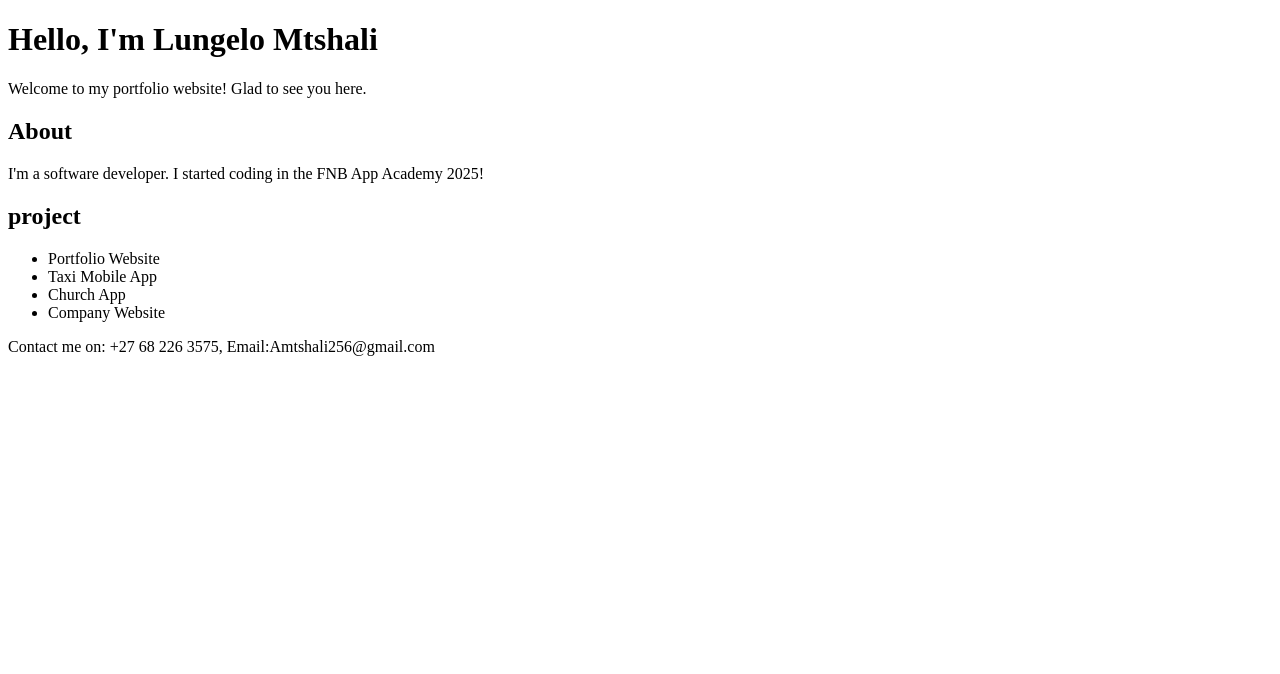
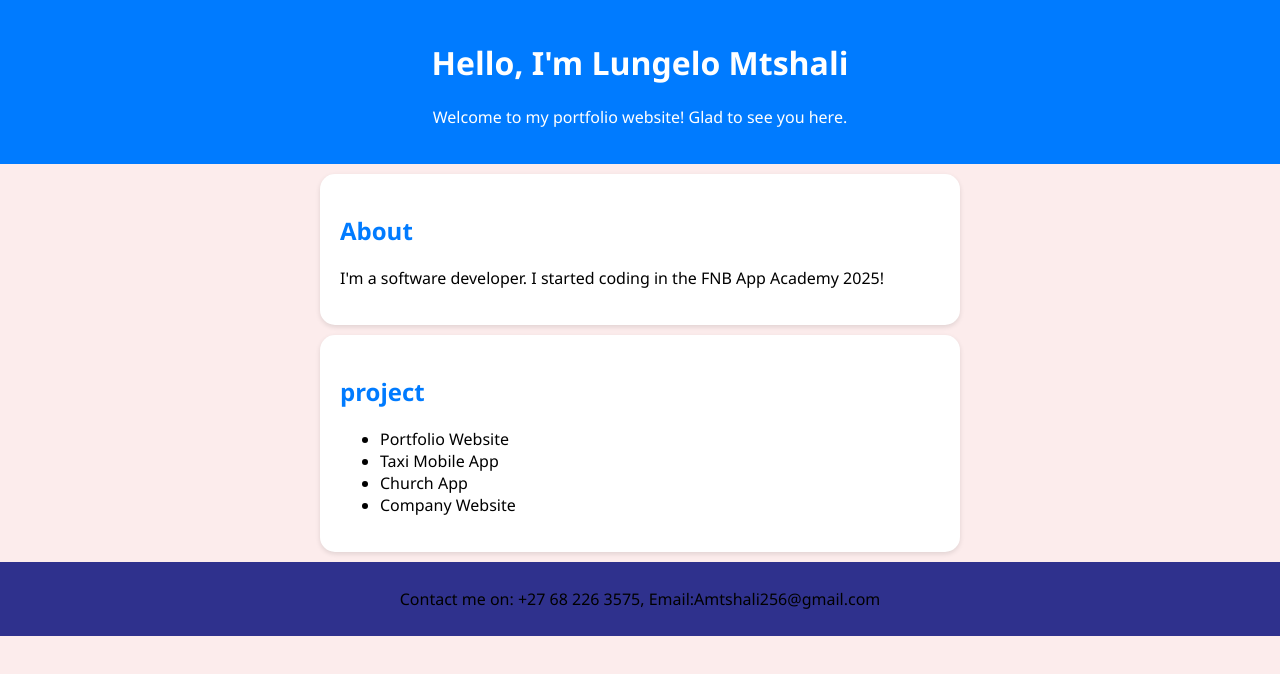
Before and after one commit to Magalela34/portfolio-website, a plain HTML site: page index.html in a window 1280 px wide. Drawn offline with Linux system fonts and the light colour scheme.

Commit message:
Added some styling to out portfolio
First version of portfolio done with styling complete.

```diff
--- a/index.html
+++ b/index.html
@@ -2,9 +2,9 @@
 <html lang="en">
 <head>
     <meta charset="UTF-8">
-    <meta name="viewport" content="width=device-width,
-     initial-scale=1.0">
+    <meta name="viewport" content="width=device-width,initial-scale=1.0">
     <title>Lungelo Mtshali-Portfoli</title>
+    <link rel="stylesheet" href="style.css">
 </head>
 <body>
     <header>
@@ -13,13 +13,13 @@
             Glad to see you here.</p>
     </header>
 
-    <section class="about me">
+    <section class="About me">
         <h2>About</h2>
         <p>I'm a software developer. I started coding in
             the FNB App Academy 2025! </p>
     </section>
 
-    <section class="Projects">
+    <section class="Projectss">
         <h2>project</h2>
         <ul>
             <li>Portfolio Website</li>
--- a/style.css
+++ b/style.css
@@ -0,0 +1,33 @@
+body {
+    font-family: 'Segoe UI', Tahoma, Geneva, Verdana, sans-serif;
+    background: #fcecec;
+    color: #000000;
+    margin: 0;
+    padding: 0;
+}
+
+header {
+    background: #007bff;
+    color: #fff;
+    padding: 20px;
+    text-align: center;
+}
+
+section {
+    padding: 20px;
+    margin: 10px auto;
+    max-width: 600px;
+    background: white;
+    border-radius: 15px;
+    box-shadow: 0 2px 5px rgb(0,0,0,0.113);
+}
+
+h2 {
+    color: #007bff;
+}
+
+footer{
+    text-align: center;
+    padding: 10px;
+    background: #2f318d;
+}
```
